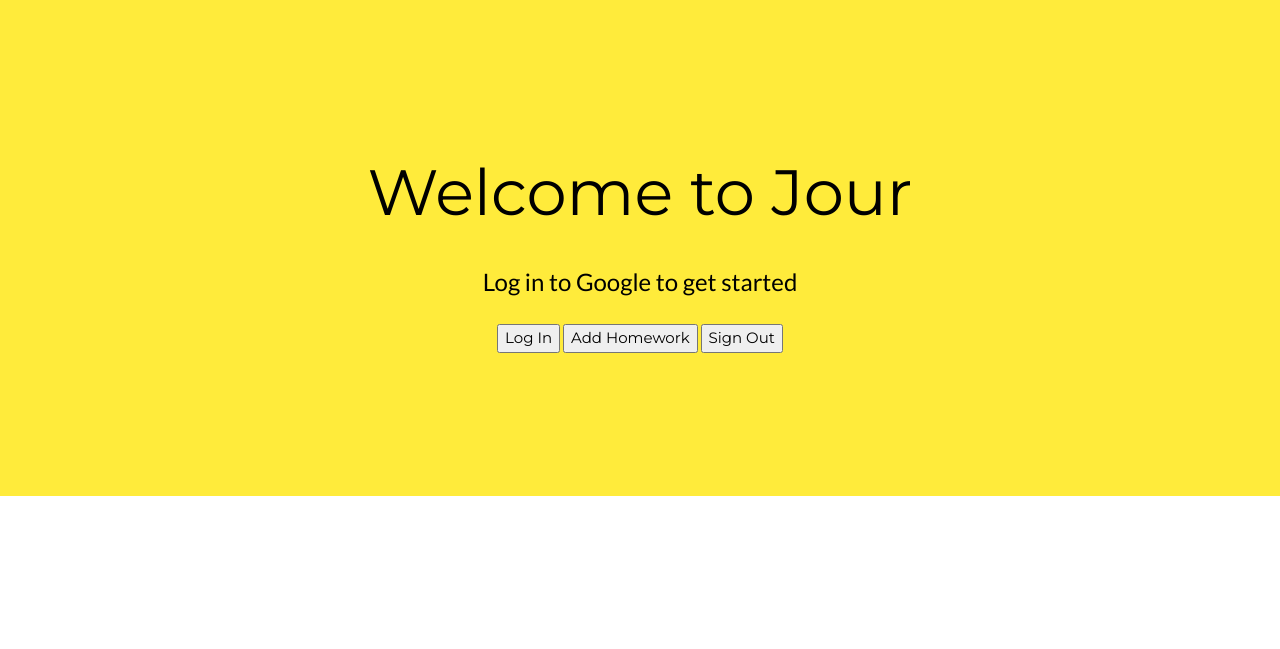
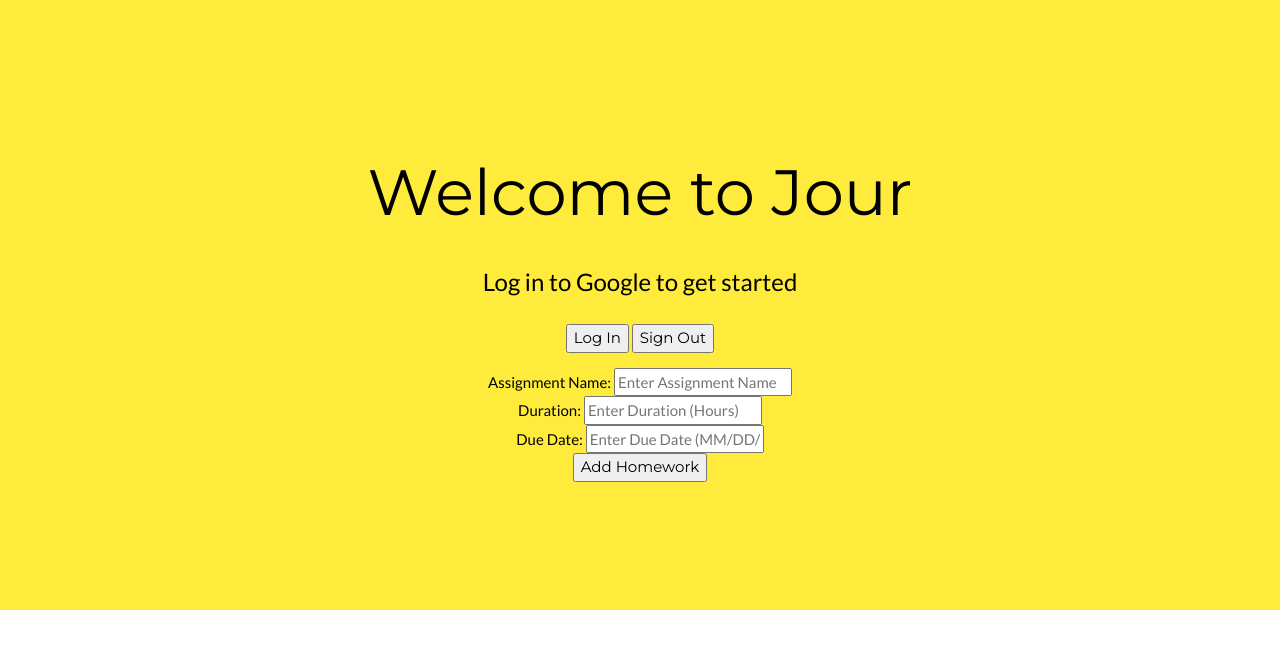
Before and after one commit to nikita0818/HonorsAcademyDND, a Django app: page / in a window 1280 px wide. Shown: the top 649 px of the page. Run offline with Django 3.2, Linux system fonts and the light colour scheme; some libraries are stand-ins or nearby versions.

Commit message:
Update home.html

```diff
--- a/Calendar/templates/Calendar/home.html
+++ b/Calendar/templates/Calendar/home.html
@@ -21,10 +21,26 @@
 
     <!--Add buttons to initiate auth sequence and sign out-->
     <button id="authorize_button" style="align-items: center;">Log In</button>
-    <button id="homework_button" style="align-items: center;">Add Homework</button>
     <button id="signout_button" style="align-items: center;">Sign Out</button>
 
+
     <pre id="content" style="white-space: pre-wrap;align-items: center;"></pre>
+
+    <form>
+      <div class="form-group">
+        <label for="homeworkTitle">Assignment Name: </label>
+        <input type="homework" class="form-control" id="homeworkTitle" aria-describedby="homeworkName" placeholder="Enter Assignment Name">
+      </div>
+      <div class="form-group">
+        <label for="homeworkDuration">Duration: </label>
+        <input type="duration" class="form-control" id="homeworkDuration" placeholder="Enter Duration (Hours)">
+      </div>
+      <div class="form-group">
+        <label for="homeworkDueDate">Due Date: </label>
+        <input type="dueDate" class="form-control" id="homeworkDueDate" placeholder="Enter Due Date (MM/DD/YY)">
+      </div>
+      <button id= homework_button type="submit" class="btn btn-primary">Add Homework</button>
+    </form>
 
     <script type="text/javascript">
       // Client ID and API key from the Developer Console
@@ -143,7 +159,43 @@
             appendPre('No upcoming events found.');
           }
         });
+
       }
+      //   var event = {
+      //   'summary': 'homeworkTitle',
+      //   'start': {
+      //     'dateTime': 'homeworkDueDateT09:00:00-07:00',
+      //     'timeZone': 'America/New_York'
+      //   },
+      //   'end': {
+      //     'dateTime': 'homeworkDueDateT17:00:00-07:00',
+      //     'timeZone': 'America/New_York'
+      //   },
+      //   'recurrence': [
+      //     'RRULE:FREQ=DAILY;COUNT=2'
+      //   ],
+      //   'attendees': [
+      //     {'email': 'lpage@example.com'},
+      //     {'email': 'sbrin@example.com'}
+      //   ],
+      //   'reminders': {
+      //     'useDefault': false,
+      //     'overrides': [
+      //       {'method': 'email', 'minutes': 24 * 60},
+      //       {'method': 'popup', 'minutes': 10}
+      //     ]
+      //   }
+      // };
+
+      // var request = gapi.client.calendar.events.insert({
+      //   'calendarId': 'primary',
+      //   'resource': event
+      // });
+
+      // request.execute(function(event) {
+      //   appendPre('Event created: ' + event.htmlLink);
+      // });
+
 
     </script>
 
@@ -151,5 +203,7 @@
       onload="this.onload=function(){};handleClientLoad()"
       onreadystatechange="if (this.readyState === 'complete') this.onload()">
     </script>
+
+
   </body>
 </html>
```
